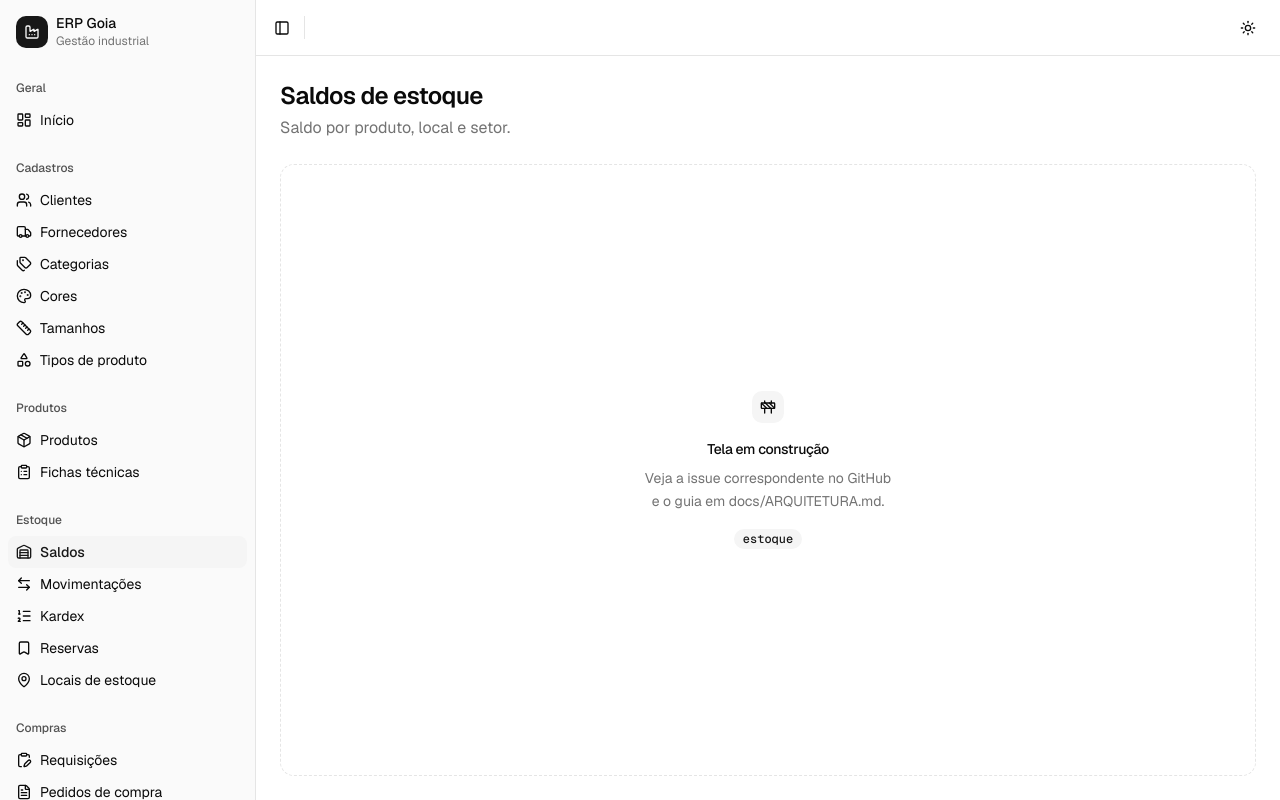
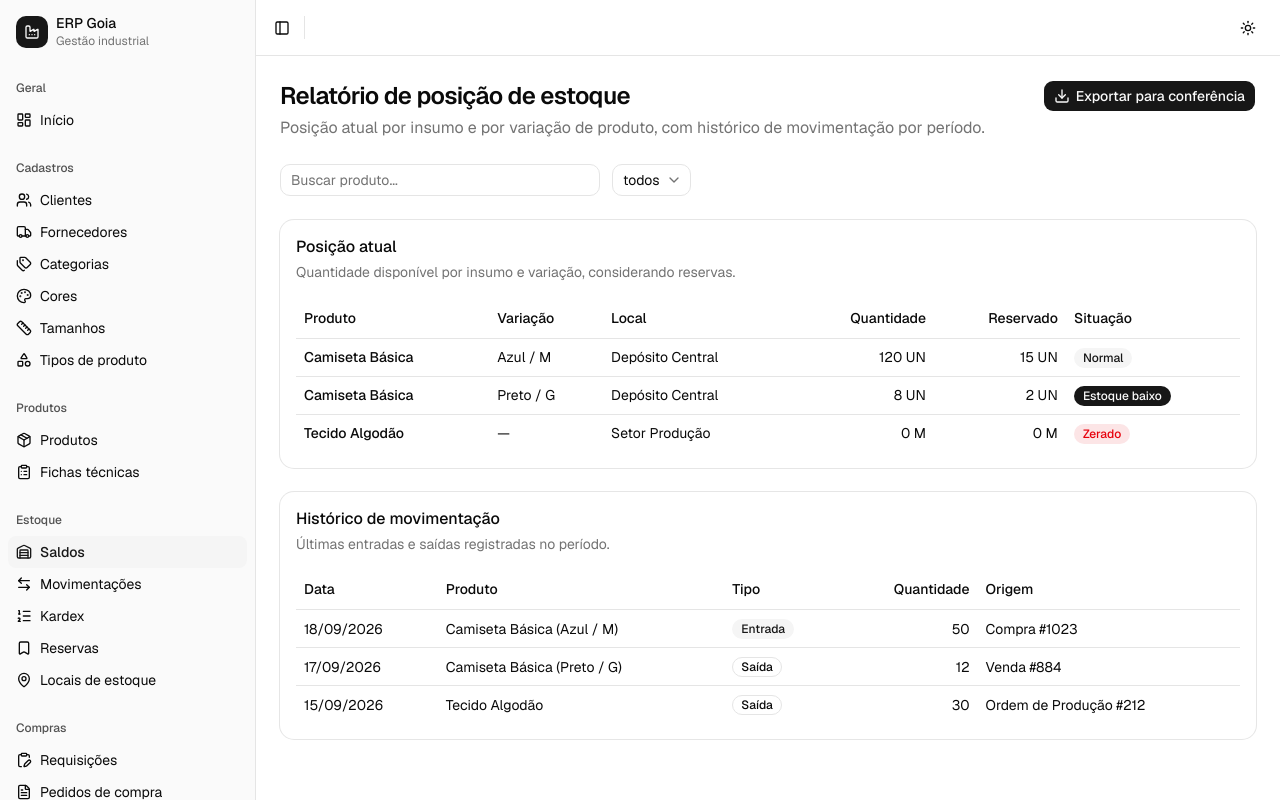
Before and after one commit to arthur-manoel/ERP-Goia, a Next.js app: page /estoque in a window 1280 px wide. Built offline with nearby package versions, Linux system fonts and the light colour scheme; no server answers.

Commit message:
feat/relatorio-posicao-estoque

```diff
--- /dev/null
+++ b/src/app/(app)/estoque/_components/posicao-estoque.tsx
@@ -0,0 +1,272 @@
+"use client"
+
+import * as React from "react"
+import { Download } from "lucide-react"
+
+import { Button } from "@/components/ui/button"
+import {
+  Card,
+  CardContent,
+  CardDescription,
+  CardHeader,
+  CardTitle,
+} from "@/components/ui/card"
+import { Input } from "@/components/ui/input"
+import {
+  Select,
+  SelectContent,
+  SelectItem,
+  SelectTrigger,
+  SelectValue,
+} from "@/components/ui/select"
+import {
+  Table,
+  TableBody,
+  TableCell,
+  TableHead,
+  TableHeader,
+  TableRow,
+} from "@/components/ui/table"
+import { Badge } from "@/components/ui/badge"
+
+// TODO: substituir pelos dados reais vindos do Prisma (models `estoque`,
+// `produtos`, `produto_variacoes` e `movimentacao_estoque`).
+// Esse mock só serve para validar o layout enquanto a API não existe.
+type PosicaoEstoque = {
+  id: number
+  produto: string
+  variacao: string // ex: "Azul / M"
+  localEstoque: string
+  quantidade: number
+  quantidadeReservada: number
+  unidade: string
+  situacao: "normal" | "baixo" | "zerado"
+}
+
+type Movimentacao = {
+  id: number
+  data: string
+  produto: string
+  tipo: "entrada" | "saida"
+  quantidade: number
+  origem: string
+}
+
+const POSICAO_MOCK: PosicaoEstoque[] = [
+  {
+    id: 1,
+    produto: "Camiseta Básica",
+    variacao: "Azul / M",
+    localEstoque: "Depósito Central",
+    quantidade: 120,
+    quantidadeReservada: 15,
+    unidade: "UN",
+    situacao: "normal",
+  },
+  {
+    id: 2,
+    produto: "Camiseta Básica",
+    variacao: "Preto / G",
+    localEstoque: "Depósito Central",
+    quantidade: 8,
+    quantidadeReservada: 2,
+    unidade: "UN",
+    situacao: "baixo",
+  },
+  {
+    id: 3,
+    produto: "Tecido Algodão",
+    variacao: "—",
+    localEstoque: "Setor Produção",
+    quantidade: 0,
+    quantidadeReservada: 0,
+    unidade: "M",
+    situacao: "zerado",
+  },
+]
+
+const MOVIMENTACAO_MOCK: Movimentacao[] = [
+  {
+    id: 1,
+    data: "18/09/2026",
+    produto: "Camiseta Básica (Azul / M)",
+    tipo: "entrada",
+    quantidade: 50,
+    origem: "Compra #1023",
+  },
+  {
+    id: 2,
+    data: "17/09/2026",
+    produto: "Camiseta Básica (Preto / G)",
+    tipo: "saida",
+    quantidade: 12,
+    origem: "Venda #884",
+  },
+  {
+    id: 3,
+    data: "15/09/2026",
+    produto: "Tecido Algodão",
+    tipo: "saida",
+    quantidade: 30,
+    origem: "Ordem de Produção #212",
+  },
+]
+
+const situacaoLabel: Record<PosicaoEstoque["situacao"], string> = {
+  normal: "Normal",
+  baixo: "Estoque baixo",
+  zerado: "Zerado",
+}
+
+const situacaoVariant: Record<
+  PosicaoEstoque["situacao"],
+  "default" | "secondary" | "destructive"
+> = {
+  normal: "secondary",
+  baixo: "default",
+  zerado: "destructive",
+}
+
+/** Botão de exportar, usado no slot `acoes` do PageHeader (renderizado pelo page.tsx). */
+export function ExportarPosicaoEstoqueButton() {
+  function handleExportar() {
+    // TODO: gerar CSV/PDF a partir da posição filtrada (ou chamar uma rota
+    // de API que gera o arquivo no servidor).
+    console.log("Exportar")
+  }
+
+  return (
+    <Button onClick={handleExportar}>
+      <Download />
+      Exportar para conferência
+    </Button>
+  )
+}
+
+export function PosicaoEstoque() {
+  const [busca, setBusca] = React.useState("")
+  const [local, setLocal] = React.useState<string>("todos")
+
+  const posicaoFiltrada = POSICAO_MOCK.filter((item) => {
+    const combinaBusca = item.produto
+      .toLowerCase()
+      .includes(busca.toLowerCase())
+    const combinaLocal = local === "todos" || item.localEstoque === local
+    return combinaBusca && combinaLocal
+  })
+
+  return (
+    <div className="flex flex-col gap-6">
+      <div className="flex flex-wrap items-center gap-3">
+        <Input
+          placeholder="Buscar produto..."
+          value={busca}
+          onChange={(e) => setBusca(e.target.value)}
+          className="max-w-xs"
+        />
+        <Select value={local} onValueChange={setLocal}>
+          <SelectTrigger>
+            <SelectValue placeholder="Local de estoque" />
+          </SelectTrigger>
+          <SelectContent>
+            <SelectItem value="todos">Todos os locais</SelectItem>
+            <SelectItem value="Depósito Central">Depósito Central</SelectItem>
+            <SelectItem value="Setor Produção">Setor Produção</SelectItem>
+          </SelectContent>
+        </Select>
+      </div>
+
+      <Card>
+        <CardHeader>
+          <CardTitle>Posição atual</CardTitle>
+          <CardDescription>
+            Quantidade disponível por insumo e variação, considerando reservas.
+          </CardDescription>
+        </CardHeader>
+        <CardContent>
+          <Table>
+            <TableHeader>
+              <TableRow>
+                <TableHead>Produto</TableHead>
+                <TableHead>Variação</TableHead>
+                <TableHead>Local</TableHead>
+                <TableHead className="text-right">Quantidade</TableHead>
+                <TableHead className="text-right">Reservado</TableHead>
+                <TableHead>Situação</TableHead>
+              </TableRow>
+            </TableHeader>
+            <TableBody>
+              {posicaoFiltrada.map((item) => (
+                <TableRow key={item.id}>
+                  <TableCell className="font-medium">{item.produto}</TableCell>
+                  <TableCell>{item.variacao}</TableCell>
+                  <TableCell>{item.localEstoque}</TableCell>
+                  <TableCell className="text-right">
+                    {item.quantidade} {item.unidade}
+                  </TableCell>
+                  <TableCell className="text-right">
+                    {item.quantidadeReservada} {item.unidade}
+                  </TableCell>
+                  <TableCell>
+                    <Badge variant={situacaoVariant[item.situacao]}>
+                      {situacaoLabel[item.situacao]}
+                    </Badge>
+                  </TableCell>
+                </TableRow>
+              ))}
+              {posicaoFiltrada.length === 0 && (
+                <TableRow>
+                  <TableCell
+                    colSpan={6}
+                    className="text-center text-muted-foreground"
+                  >
+                    Nenhum item encontrado.
+                  </TableCell>
+                </TableRow>
+              )}
+            </TableBody>
+          </Table>
+        </CardContent>
+      </Card>
+
+      <Card>
+        <CardHeader>
+          <CardTitle>Histórico de movimentação</CardTitle>
+          <CardDescription>
+            Últimas entradas e saídas registradas no período.
+          </CardDescription>
+        </CardHeader>
+        <CardContent>
+          <Table>
+            <TableHeader>
+              <TableRow>
+                <TableHead>Data</TableHead>
+                <TableHead>Produto</TableHead>
+                <TableHead>Tipo</TableHead>
+                <TableHead className="text-right">Quantidade</TableHead>
+                <TableHead>Origem</TableHead>
+              </TableRow>
+            </TableHeader>
+            <TableBody>
+              {MOVIMENTACAO_MOCK.map((mov) => (
+                <TableRow key={mov.id}>
+                  <TableCell>{mov.data}</TableCell>
+                  <TableCell>{mov.produto}</TableCell>
+                  <TableCell>
+                    <Badge
+                      variant={mov.tipo === "entrada" ? "secondary" : "outline"}
+                    >
+                      {mov.tipo === "entrada" ? "Entrada" : "Saída"}
+                    </Badge>
+                  </TableCell>
+                  <TableCell className="text-right">{mov.quantidade}</TableCell>
+                  <TableCell>{mov.origem}</TableCell>
+                </TableRow>
+              ))}
+            </TableBody>
+          </Table>
+        </CardContent>
+      </Card>
+    </div>
+  )
+}
--- a/src/app/(app)/estoque/page.tsx
+++ b/src/app/(app)/estoque/page.tsx
@@ -1,17 +1,21 @@
 import type { Metadata } from "next"
-import { EmConstrucao } from "@/components/layout/em-construcao"
 import { PageHeader } from "@/components/layout/page-header"
+import {
+  ExportarPosicaoEstoqueButton,
+  PosicaoEstoque,
+} from "./_components/posicao-estoque"
 
-export const metadata: Metadata = { title: "Saldos de estoque" }
+export const metadata: Metadata = { title: "Relatório de posição de estoque" }
 
 export default function Page() {
   return (
     <>
       <PageHeader
-        titulo="Saldos de estoque"
-        descricao="Saldo por produto, local e setor."
+        titulo="Relatório de posição de estoque"
+        descricao="Posição atual por insumo e por variação de produto, com histórico de movimentação por período."
+        acoes={<ExportarPosicaoEstoqueButton />}
       />
-      <EmConstrucao tabelas={["estoque"]} />
+      <PosicaoEstoque />
     </>
   )
 }
```
